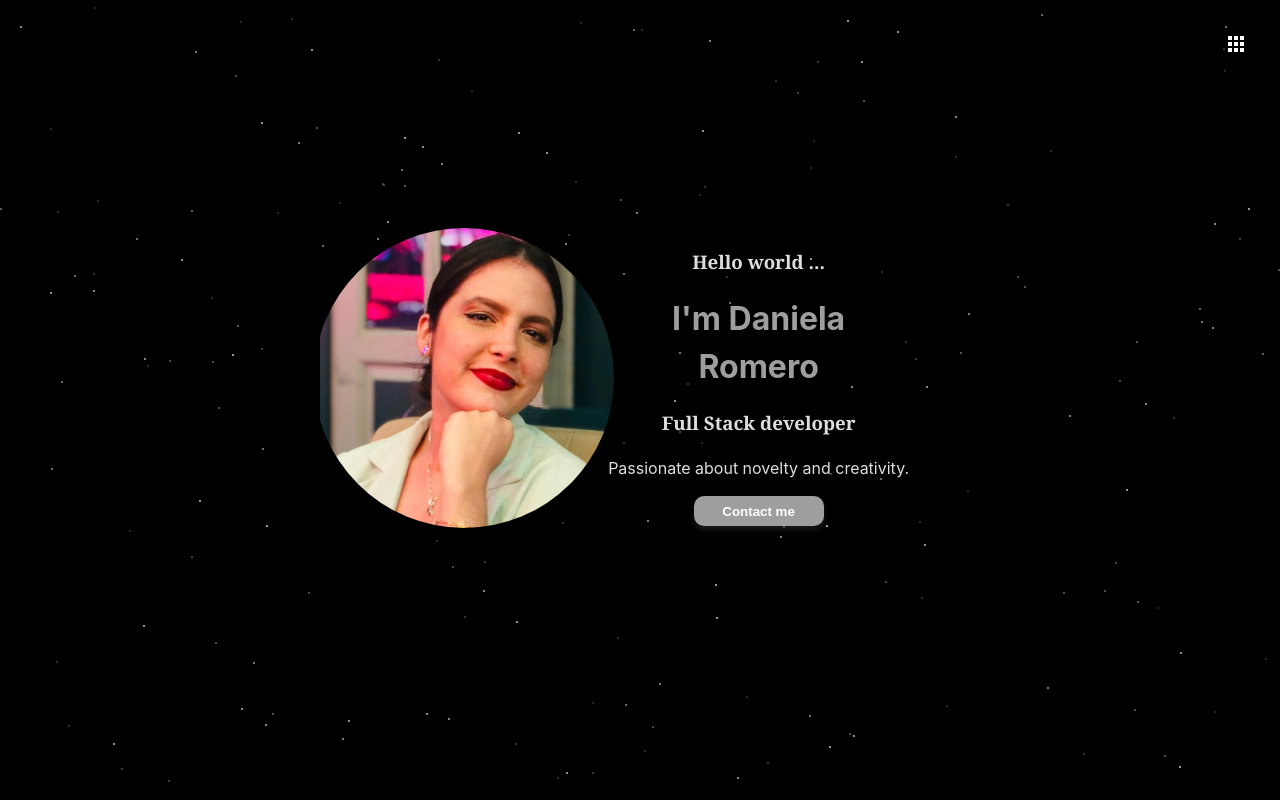
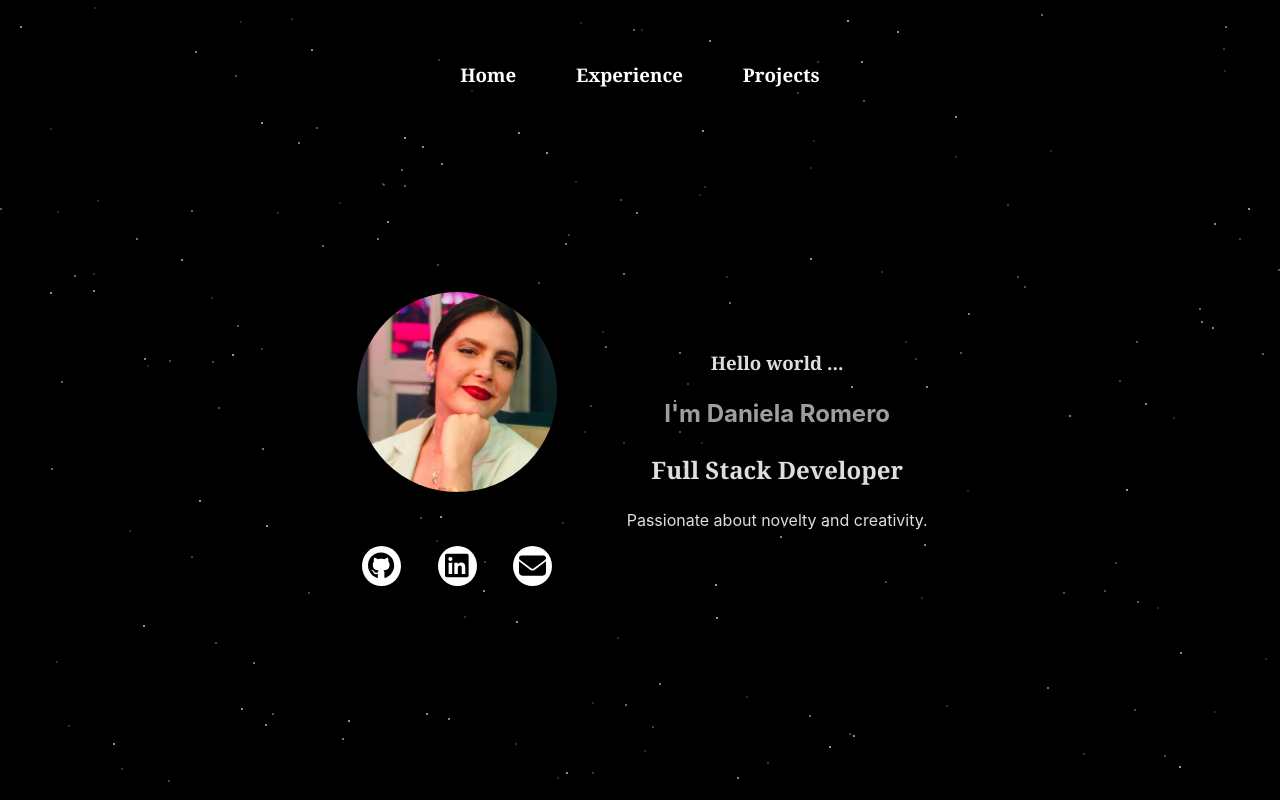
Before and after one commit to bqcount/bqcount.github.io, a React (Vite) app: page / in a window 1280 px wide. Built offline with nearby package versions, Linux system fonts and the light colour scheme; grey boxes are pictures that could not be loaded.

Commit message:
1- Add contact icons 2- Fix mobile version 3- Add styles

```diff
--- a/src/components/AboutMe/AboutMe.css
+++ b/src/components/AboutMe/AboutMe.css
@@ -1,3 +1,4 @@
+/* General Styles */
 .content {
     width: 50vw;
     height: 50vh;
@@ -6,104 +7,94 @@
     overflow: hidden;
     display: flex;
     justify-content: space-around;
-
-
   }
 
-
-.content-left{
-    width: 40%;
-    height: 100%;
-    display: flex;
-    align-items: center;
-
-}
-.content-right{
-    width: 60%;
+  .content-left, .content-right {
     height: 100%;
     display: flex;
     align-items: center;
     justify-content: center;
   }
 
-.me-image{
-   width:300px;
-   height:300px;
-   border-radius:50%;
+  .content-left {
+    width: 45%;
+    flex-direction: column;
+    justify-content: space-evenly;
+  }
+
+  .content-right {
+    width: 60%;
+  }
+
+  .me-image {
+    width: 200px;
+    height: 200px;
+    border-radius: 50%;
     object-fit: cover;
   }
 
-
-
-.icons-div{
+  .icons-div {
     display: flex;
     justify-content: center;
     gap: 8%;
   }
-a{
-    text-decoration: none;
 
+  .icons-div a {
+    display: inline-block;
+    width: 50px;
+    height: 40px;
+    background-color: #ffffff;
+    border-radius: 50%;
+    display: flex;
+    align-items: center;
+    justify-content: center;
+    margin: 0 10px;
+    transition: all 0.3s ease;
   }
 
-.network-links{
-    border-radius: 100%;
+  .icons-div a svg {
+    color: #000000;
+    font-size: 27px;
   }
-.git-linkedn{
 
-    border-radius: 100%;
+  .icons-div a:hover {
+    box-shadow: 0 0 35px rgba(246, 8, 238, 0.8);
+    border-radius: 50%;
+    transform: scale(1.1);
+    transition: all 0.3s ease;
   }
-.git-linkedn:hover{
-    box-shadow:
-    0 0 4px #fff,
-    0 0 10px #f0f,
-    0 0 20px rgb(239, 101, 216);
+
+  /* Text Styles */
+  .h3-hello-world {
+    font-family: Cambria, Cochin, Georgia, Times, "Times New Roman", serif;
   }
-.h3-hello-world{
-    font-family: Cambria, Cochin, Georgia, Times, 'Times New Roman', serif;
- }
-.h1-name{
 
+  .h1-name {
     background-image: url("../../assets/background-gradient-lights.jpg");
     background-size: cover;
-    background-clip:text;
+    background-clip: text;
     -webkit-background-clip: text;
     color: transparent;
     margin: 1%;
   }
- .h3-fullstack{
-    font-family: Cambria, Cochin, Georgia, Times, 'Times New Roman', serif;
 
- }
- .button-contact {
-    border-radius: 10px;
-    height: 30px;
-    width: 130px;
-    background-image: url("../../assets/background-gradient-lights.jpg");
-    background-size: cover;
-    color: white;
-    font-weight: bold;
-    border: none;
-    box-shadow: 0px 4px 6px rgba(251, 240, 240, 0.1);
-    align-items: center;
-    justify-content: center;
-    cursor: pointer;
-    transition: background-color 0.3s, transform 0.3s;
-    display: none;
+  .h3-fullstack {
+    font-family: Cambria, Cochin, Georgia, Times, "Times New Roman", serif;
   }
 
-.button-contact:hover {
-    background-color: rgba(240, 230, 230, 0.1);
-    transform: translateY(-2px);
+  .git-linkedn:hover {
+    box-shadow: 0 0 4px #fff, 0 0 10px #f0f, 0 0 20px rgb(239, 101, 216);
   }
-/* Mobile first */
-@media  (min-width: 344px) and (max-width: 596px) {
-    .father-content{
 
+  /* Mobile First */
+  @media (min-width: 344px) and (max-width: 596px) {
+    .father-content {
       display: flex;
       flex-direction: column;
       justify-content: center;
       align-items: center;
     }
+
     .content {
       width: 90%;
       height: 100%;
@@ -115,225 +106,29 @@ a{
       align-items: center;
       justify-content: center;
       margin-top: 30%;
+    }
 
-    }
     .content-left {
-        height: 40%;
-        display: flex;
-        align-items: stretch;
+      height: 50%;
+      align-items: center;
       justify-content: center;
     }
+
     .content-right {
       width: 100%;
-        height: 60%;
-        display: flex;
-        align-items: flex-start;
+      height: 50%;
+      align-items: center;
       justify-content: center;
       margin-top: 7%;
     }
-    .me-image{
-        width:150px;
-        height:150px;
-        border-radius:50%;
-        object-fit: cover;
-     }
-     .icons-div{
-        display: none;
-     }
-     .h3-hello-world{
-        font-size: 12px;
-        margin: 1%;
-     }
-     .h1-name{
-        font-size: 35px;
-        background-image: url("../../assets/background-gradient-lights.jpg");
-        background-size: cover;
-        background-clip:text;
-        -webkit-background-clip: text;
-        color: transparent;
-        margin: 1%;
-     }
-     .h3-fullstack{
-        font-size: 15px;
 
-     }
-     p{
-        font-size: small;
-     }
-     .button-contact {
-        display: block;
-     }
-     .div-contact{
-        display: flex;
-        justify-content: center;
-     }
-
+    .me-image {
+      width: 130px;
+      height: 130px;
+      margin-bottom: 20%;
     }
 
 
-  /*small tablets*/
-  @media  (min-width: 597px) and (max-width: 700px) {
-    .content {
-        width: 90%;
-        height: 100%;
-        margin: 10% auto;
-        position: relative;
-        overflow: hidden;
-        display: flex;
-        flex-direction: column;
-        align-items: center;
-        justify-content: center;
-        margin-top: 20%;
+
 
   }
-    .content-left {
-        height: 40%;
-        display: flex;
-        align-items: stretch;
-        justify-content: center;
-    }
-    .content-right {
-        width: 100%;
-        height: 60%;
-        display: flex;
-        align-items: flex-start;
-        justify-content: center;
-        margin-top: 7%;
-    }
-    .me-image{
-        width:170px;
-        height:170px;
-        border-radius:50%;
-        object-fit: cover;
-     }
-     .icons-div{
-        display: none;
-     }
-     .button-contact {
-        display: block;
-     }
-     .div-contact{
-        display: flex;
-        justify-content: center;
-     }
-
-}
-
-@media  (min-width: 701px) and (max-width: 900px) {
-    .father-content{
-        display: flex;
-        flex-direction: column;
-        align-items: center;
-    }
-    .content {
-        width: 90%;
-        height: 100%;
-        position: relative;
-        overflow: hidden;
-        display: flex;
-        align-items: center;
-        justify-content: center;
-        margin-top: 20%;
-        gap: -50px; /* Ajusta el valor según sea necesario */
-
-    }
-    .content-left {
-        width: 45%;
-        display: flex;
-        align-items: center;
-        justify-content: flex-end;
-
-    }
-    .content-right {
-
-        width: 55%;
-        display: flex;
-        align-items: center;
-        justify-content: flex-start;
-
-    }
-    .me-image{
-        width:250px;
-        height:250px;
-        border-radius:50%;
-        object-fit: cover;
-     }
-     .icons-div{
-        display: none;
-     }
-     .button-contact {
-        display: block;
-     }
-     .div-contact{
-        display: flex;
-        justify-content: center;
-     }
-}
-        @media (min-width: 901px) and (max-width: 1257px) {
-            .content-left{
-                width: 45%;
-                height: 100%;
-                display: flex;
-                justify-content: center;
-                align-items: center;
-
-            }
-            .me-image{
-                width:230px;
-                height:230px;
-                border-radius:50%;
-                object-fit: cover;
-             }
-            .content-right{
-                height: 100%;
-                width: 55%;
-                display: flex;
-                align-items: center;
-                justify-content:center;
-            }
-            .icons-div{
-                display: none;
-             }
-             .button-contact {
-                display: block;
-             }
-             .div-contact{
-                display: flex;
-                justify-content: center;
-             }
-
-          }
-          @media (min-width: 1258px)  {
-            .content-left{
-                width: 45%;
-                height: 100%;
-                display: flex;
-                justify-content: center;
-                align-items: center;
-
-            }
-            .me-image{
-                width:300px;
-                height:300px;
-                border-radius:50%;
-                object-fit: cover;
-             }
-            .content-right{
-                height: 100%;
-                width: 55%;
-                display: flex;
-                align-items: center;
-                justify-content:flex-start;
-            }
-            .icons-div{
-                display: none;
-             }
-             .button-contact {
-                display: block;
-             }
-             .div-contact{
-                display: flex;
-                justify-content: center;
-             }
-
-          }
--- a/src/components/AboutMe/AboutMe.jsx
+++ b/src/components/AboutMe/AboutMe.jsx
@@ -1,46 +1,42 @@
-import { Link } from 'react-router-dom'
-import './AboutMe.css'
+/* eslint-disable react/no-unescaped-entities */
 
+import "./AboutMe.css";
+import { FontAwesomeIcon } from '@fortawesome/react-fontawesome';
+import { faGithub, faLinkedin } from '@fortawesome/free-brands-svg-icons';
+import { faEnvelope } from '@fortawesome/free-solid-svg-icons'; // Correo electrónico
 
 function AboutMe() {
   return (
-    <div className='father-content'>
-    <div className="content ">
-    <div className='content-left'>
+    <section className="content" aria-labelledby="about-me-heading">
+      <header className="sr-only" id="about-me-heading">About Me</header>
 
-         <img src="src\assets\me.jpeg" alt="" className='me-image'/>
-
-      </div>
-      <div className='content-right'>
-        <div>
-
-        <h3 className='h3-hello-world'> Hello world ... </h3>
-        <h1 className='h1-name'> I'm Daniela Romero</h1>
-        <div  className="glow-on-hover">
-          <h3 className='h3-fullstack'>Full Stack developer</h3>
-        </div>
-
-        <p>Passionate about novelty and creativity.</p>
-        <div className='div-contact'>
-        <button className='button-contact'>Contact me</button>
-        </div>
-        <div className='icons-div'>
-
-
-          <Link to="https://github.com/bqcount" className='network-links'>
-          <img src="src\assets\icons8-github-50.png" alt="" className='git-linkedn' />
-          </Link>
-          <Link to="https://es.linkedin.com/in/daniela-romero-garcia" className='network-links'>
-          <img src="src\assets\icons8-linkedin-50.png" alt="" className='git-linkedn' />
-          </Link>
+      <div className="content-left">
+        <img src="src/assets/me.jpeg" alt="Daniela Romero" className="me-image" />
+        <div className="icons-div">
+          <a className="link-header" href="https://github.com/bqcount" aria-label="GitHub">
+            <FontAwesomeIcon icon={faGithub} size="2x" />
+          </a>
+          <a className="link-header" href="https://www.linkedin.com/in/daniela-romero-garcia/" aria-label="LinkedIn">
+            <FontAwesomeIcon icon={faLinkedin} size="2x" />
+          </a>
+          <a className="link-header" href="mailto:daniela@example.com" aria-label="Email">
+            <FontAwesomeIcon icon={faEnvelope} size="2x" />
+          </a>
         </div>
       </div>
-    </div>
+
+      <div className="content-right">
+        <div>
+          <h3 className="h3-hello-world">Hello world ...</h3>
+          <h1 className="h1-name">I'm Daniela Romero</h1>
+          <div className="glow-on-hover">
+            <h1 className="h3-fullstack">Full Stack Developer</h1>
+          </div>
+          <p>Passionate about novelty and creativity.</p>
         </div>
-
-
-    </div>
-  )
+      </div>
+    </section>
+  );
 }
 
-export default AboutMe
+export default AboutMe;
--- a/src/components/Header/Header.css
+++ b/src/components/Header/Header.css
@@ -27,20 +27,14 @@ a{
   }
 
 @media  (min-width: 344px) and (max-width:1332px) {
-    .fragment-header{
-        display: flex;
-        justify-content: flex-end;
-    }
-    .menu-icon {
-        display: block;
-        font-size: 1.5rem;
-      }
+
 
       .header {
-        flex-direction: column;
-        align-items: flex-start;
+        display: flex;
+        flex-direction: row;
+        align-items: center;
+        justify-content: center;
         padding: 10px;
-        display: none; /* Ocultar el menú inicialmente */
       }
 
 }
```
Also changed, not shown: src/components/Projects/Projects.css (+18 -30 lines). Lines whose indentation alone changed are shown as unchanged.
